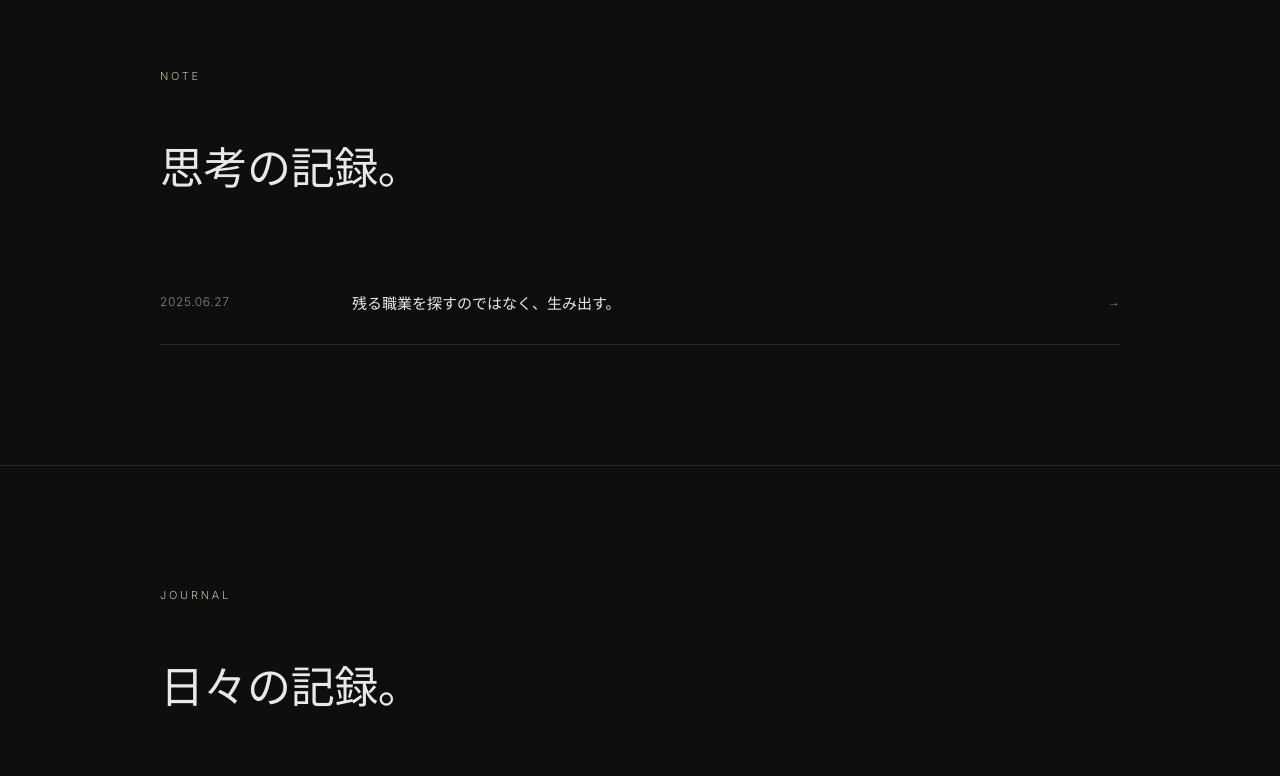
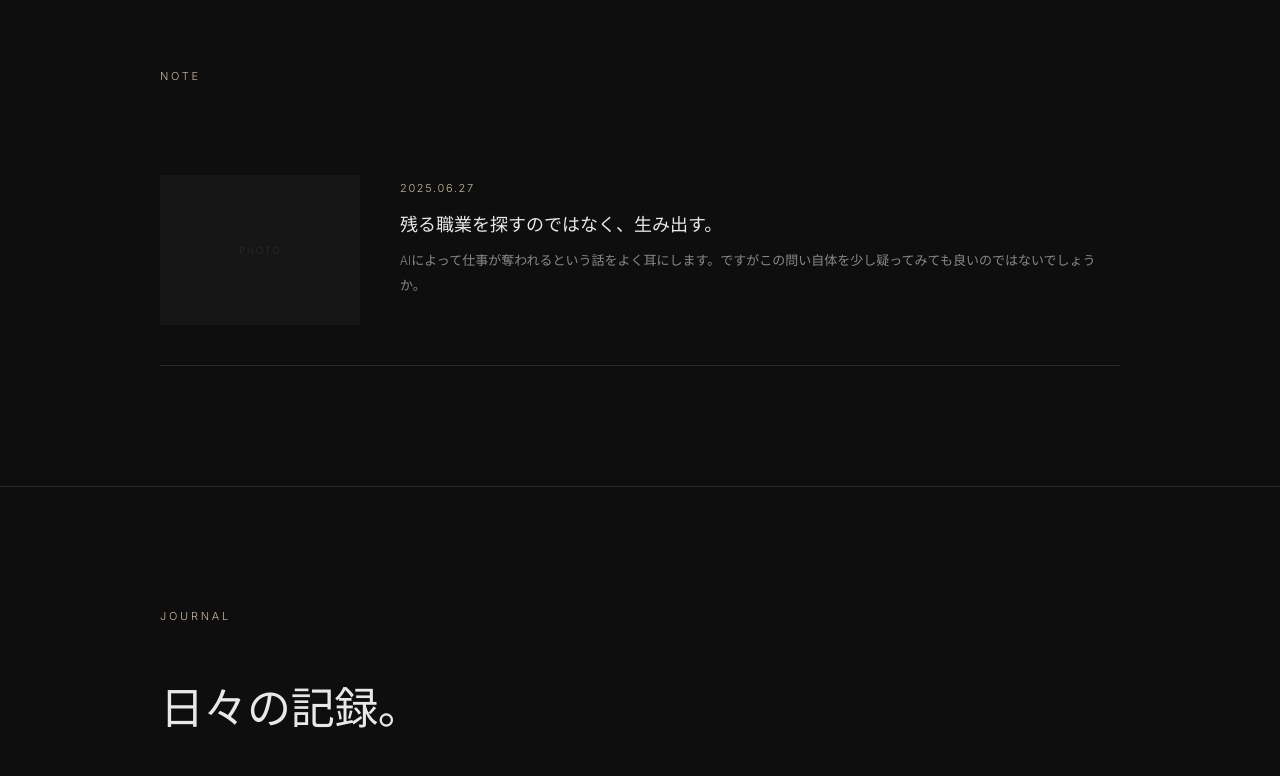
Before and after one commit to immersion-lab/immersion-lab, a plain HTML site: page index.html in a window 1280 px wide. Shown: the part 2240-3016 px from the top of the page. Drawn offline with Linux system fonts and the light colour scheme.

Commit message:
Add files via upload

```diff
--- a/index.html
+++ b/index.html
@@ -605,12 +605,14 @@
   <section id="note">
     <div class="section-inner">
       <p class="section-label">Note</p>
-      <h2 class="section-title">思考の記録。</h2>
-      <div class="note-list">
-        <a href="note-01.html" class="note-item">
-          <span class="note-date">2025.06.27</span>
-          <span class="note-title">残る職業を探すのではなく、生み出す。</span>
-          <span class="note-arrow">→</span>
+      <div class="journal-preview-grid" style="margin-top: 48px;">
+        <a href="note-01.html" class="journal-preview-item">
+          <div class="journal-preview-image"><span>Photo</span></div>
+          <div class="journal-preview-content">
+            <span class="journal-preview-date">2025.06.27</span>
+            <span class="journal-preview-title">残る職業を探すのではなく、生み出す。</span>
+            <p class="journal-preview-body">AIによって仕事が奪われるという話をよく耳にします。ですがこの問い自体を少し疑ってみても良いのではないでしょうか。</p>
+          </div>
         </a>
       </div>
     </div>
@@ -677,11 +679,11 @@
           <div class="lab-card-title">Collect</div>
           <div class="lab-card-desc">ヴィンテージ、プロダクト、道具。蓄積と育てることへの偏愛。</div>
         </div>
-        <div class="lab-card">
+        <a href="#note" class="lab-card" style="text-decoration: none;">
           <div class="lab-card-icon">◎</div>
           <div class="lab-card-title">AI × Human</div>
           <div class="lab-card-desc">AIが見つけたファクトを、身体で検証する。人間にしかできないことを探す。</div>
-        </div>
+        </a>
         <div class="lab-card">
           <div class="lab-card-icon">◎</div>
           <div class="lab-card-title">Daily</div>
```
